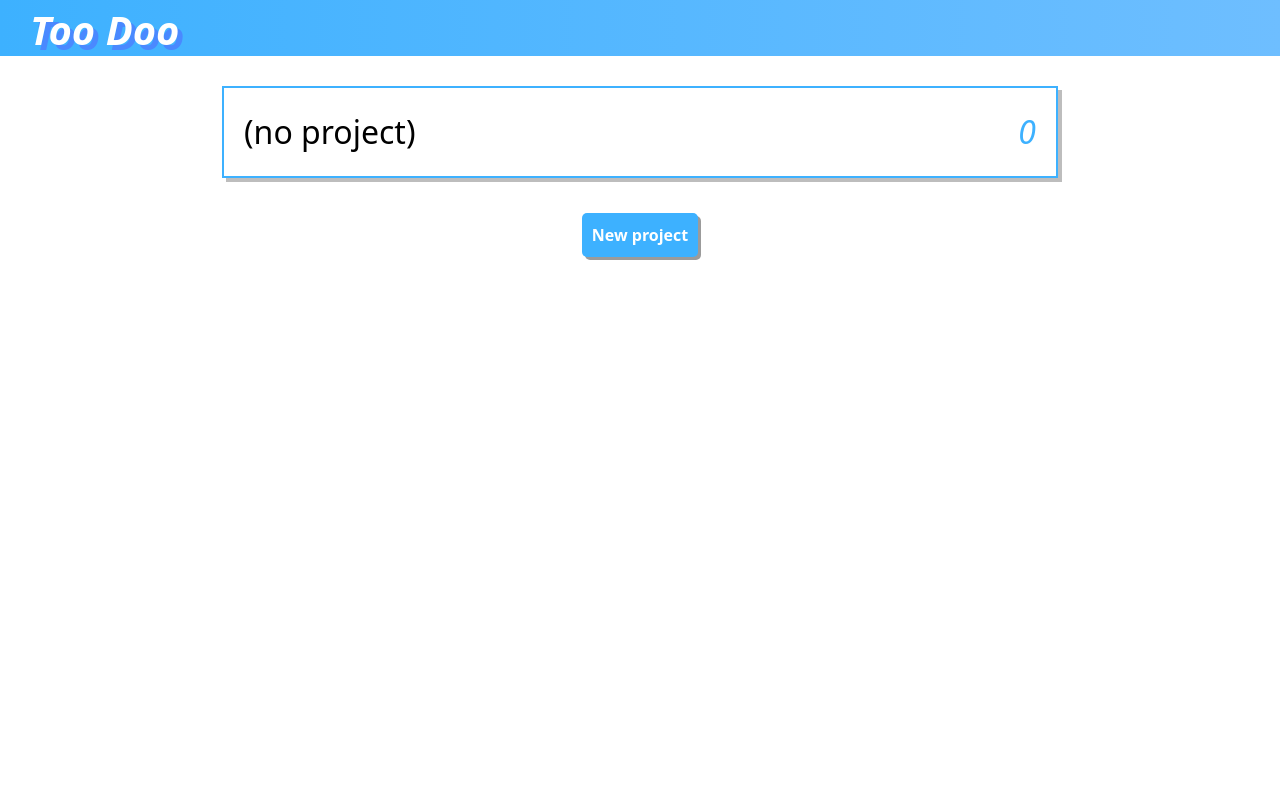
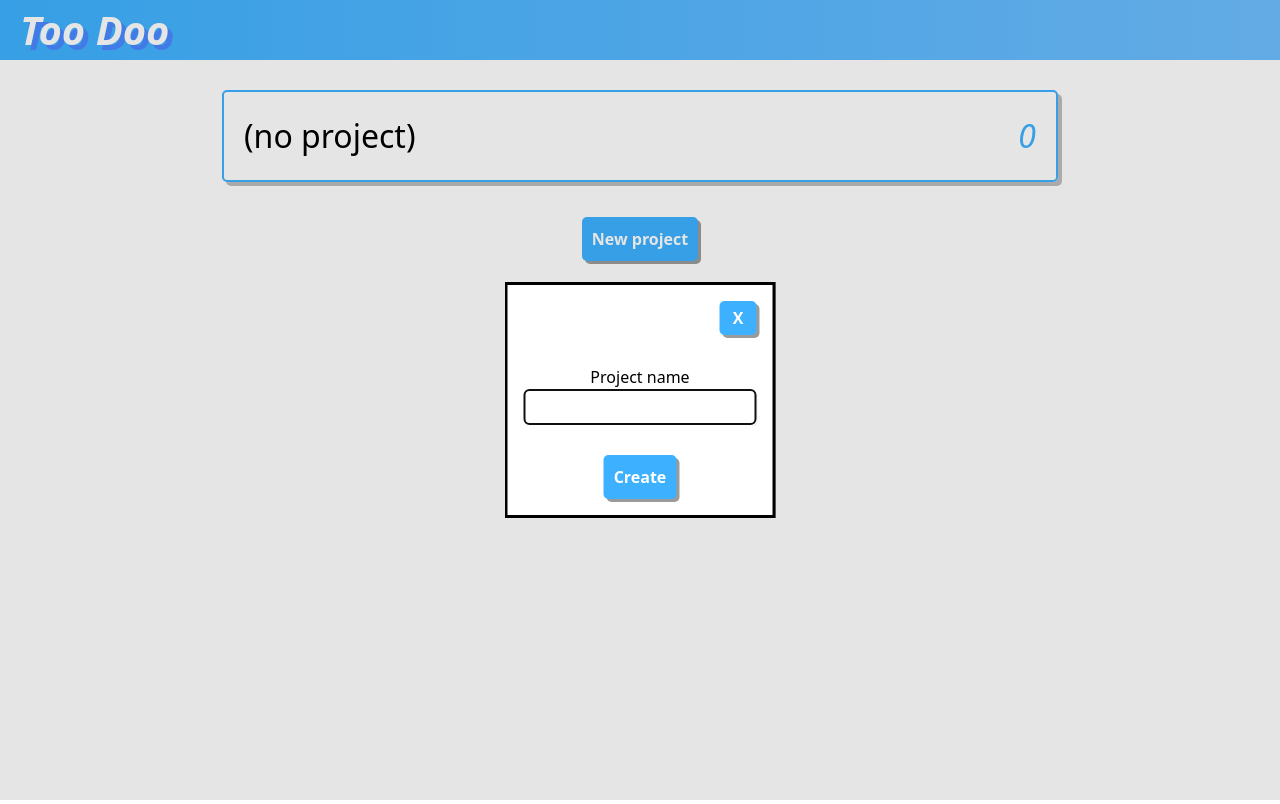
Before and after one commit to Liiam99/odin-todo-list, a website built with webpack: page src/template.html in a window 1280 px wide. Both pictures are taken after a click on the button "New project". Built offline with nearby package versions, Linux system fonts and the light colour scheme.

Commit message:
Let user create a new project

```diff
--- a/src/homeView.js
+++ b/src/homeView.js
@@ -1,10 +1,80 @@
+import createProject from "./project";
+
+
 export default function loadHomeView(projects) {
     const homeContainer = document.createElement('div');
     homeContainer.id = 'home';
 
+    const projectList = createProjectList(projects);
+    homeContainer.appendChild(projectList);
+
+    const newProjectButton = document.createElement('button');
+    newProjectButton.type = 'button';
+    newProjectButton.className = 'new-project';
+    newProjectButton.textContent = 'New project';
+    const dialog = createProjectDialog(projects, projectList);
+    newProjectButton.addEventListener('click', () => {
+        dialog.showModal();
+    });
+    homeContainer.append(newProjectButton, dialog);
+
+    return homeContainer;
+}
+
+
+function createProjectDialog(projects, projectList) {
+    const dialog = document.createElement('dialog');
+
+    const form = document.createElement('form');
+    form.method = 'dialog';
+    form.className = 'project-form';
+    dialog.appendChild(form);
+
+    const closeDialogButton = document.createElement('button');
+    closeDialogButton.type = 'button';
+    closeDialogButton.className = 'close-dialog';
+    closeDialogButton.innerHTML = 'X';
+    closeDialogButton.addEventListener('click', () => dialog.close());
+    form.appendChild(closeDialogButton);
+
+    const label = document.createElement('label');
+    label.setAttribute('for', 'project-name');
+    label.textContent = 'Project name';
+    form.appendChild(label);
+
+    const input = document.createElement('input');
+    input.type = 'text';
+    input.id = 'project-name';
+    input.name = 'project-name';
+    input.maxLength = 30;
+    input.required = true;
+    input.autofocus = true;
+    form.appendChild(input);
+
+    const submitButton = document.createElement('button');
+    submitButton.className = 'submit-project';
+    submitButton.type = 'submit';
+    submitButton.textContent = 'Create';
+    form.appendChild(submitButton);
+
+    form.addEventListener('submit', () => {
+        const projectName = input.value;
+        projects.push(createProject(projectName));
+
+        const newProjectList = createProjectList(projects);
+        projectList.replaceWith(newProjectList);
+        projectList = newProjectList;
+
+        input.value = null;
+    });
+
+    return dialog;
+}
+
+
+function createProjectList(projects) {
     const projectList = document.createElement('ul');
     projectList.className = 'project-list';
-    homeContainer.appendChild(projectList);
 
     projects.forEach((project) => {
         const listItem = document.createElement('li');
@@ -12,7 +82,11 @@ export default function loadHomeView(projects) {
         const listButton = document.createElement('button');
         listButton.type = 'button';
         listButton.className = 'project-list-item';
-        listButton.textContent = project.title;
+
+        const projectName = document.createElement('span');
+        projectName.textContent = project.name;
+        projectName.className = 'project-list-item-name';
+        listButton.appendChild(projectName);
 
         const listCount = document.createElement('span');
         listCount.className = 'project-list-todo-count';
@@ -23,11 +97,5 @@ export default function loadHomeView(projects) {
         projectList.appendChild(listItem);
     })
 
-    const newProjectButton = document.createElement('button');
-    newProjectButton.type = 'button';
-    newProjectButton.className = 'new-project';
-    newProjectButton.textContent = 'New project';
-    homeContainer.appendChild(newProjectButton);
-
-    return homeContainer;
+    return projectList;
 }
--- a/src/project.js
+++ b/src/project.js
@@ -1,4 +1,8 @@
-export default function createProject(title) {
+export default function createProject(name) {
+    if (name.length > 30) {
+        throw new Error('Project name must not be longer than 30 characters.')
+    }
+
     const todos = [];
 
     function addToDo(todo) {
@@ -13,5 +17,5 @@ export default function createProject(title) {
         return todos.length;
     }
 
-    return { title, addToDo, getTodoCount, removeToDo };
+    return { name, addToDo, getTodoCount, removeToDo };
 }
--- a/src/styles.css
+++ b/src/styles.css
@@ -67,10 +67,38 @@ ul {
   list-style: none;
 }
 
+button {
+  padding: 10px;
+  background-color: var(--primary);
+  border: none;
+  color: white;
+  font-weight: bold;
+  box-shadow: 3px 3px rgb(155, 155, 155);
+  border-radius: 5px;
+}
+
+button:hover {
+  cursor: pointer;
+  animation: hover 0.1s forwards;
+  filter: brightness(95%);
+}
+
+input {
+  border-radius: 5px;
+  box-shadow: 1px 1px rgba(155, 155, 155, 0.37);
+  border: 1px solid black;
+  padding: 5px 0px;
+  vertical-align: middle;
+}
+
+.input-wrapper label {
+  margin-right: 8px;
+}
+
 nav {
   background-image: linear-gradient(90deg,var(--primary), rgb(110, 190, 255));
-  padding-left: 30px;
-  height: 7vh;
+  padding-left: 20px;
+  min-height: 7vh;
 }
 
 nav a {
@@ -95,7 +123,8 @@ nav a {
 
 .project-list {
   width: max(350px, 70vw);
-  overflow: scroll;
+  overflow-x: hidden;
+  overflow-y: scroll;
   padding-bottom: 5px;
   margin-bottom: 30px;
 }
@@ -115,6 +144,7 @@ nav a {
   box-shadow: 4px 4px rgba(143, 143, 143, 0.589);
   font-weight: 500;
   background-color: transparent;
+  color: black;
 }
 
 .project-list-item:hover {
@@ -129,24 +159,42 @@ nav a {
   to {transform: scale(1.03);}
 }
 
+.project-list-item-name {
+  text-overflow: ellipsis;
+  white-space: nowrap;
+  overflow: hidden;
+  max-width: max(200px, 40vw);
+}
+
 .project-list-todo-count {
   font-style: italic;
   color: var(--primary);
 }
 
 .new-project {
-  padding: 10px;
-  background-color: var(--primary);
-  border: none;
-  color: white;
-  font-weight: bold;
-  box-shadow: 3px 3px rgb(155, 155, 155);
-  border-radius: 5px;
   margin-bottom: 30px;
 }
 
-.new-project:hover {
-  cursor: pointer;
-  animation: hover 0.1s forwards;
-  filter: brightness(95%);
+dialog {
+  position: absolute;
+  top: 50%;
+  left: 50%;
+  transform: translate(-50%, -50%);
 }
+
+.project-form {
+  display: flex;
+  flex-direction: column;
+  align-items: center;
+}
+
+.close-dialog {
+  align-self: end;
+  padding: 5px 13px;
+  margin-bottom: 30px;
+}
+
+#project-name {
+  text-align: center;
+  margin-bottom: 30px;
+}
```
